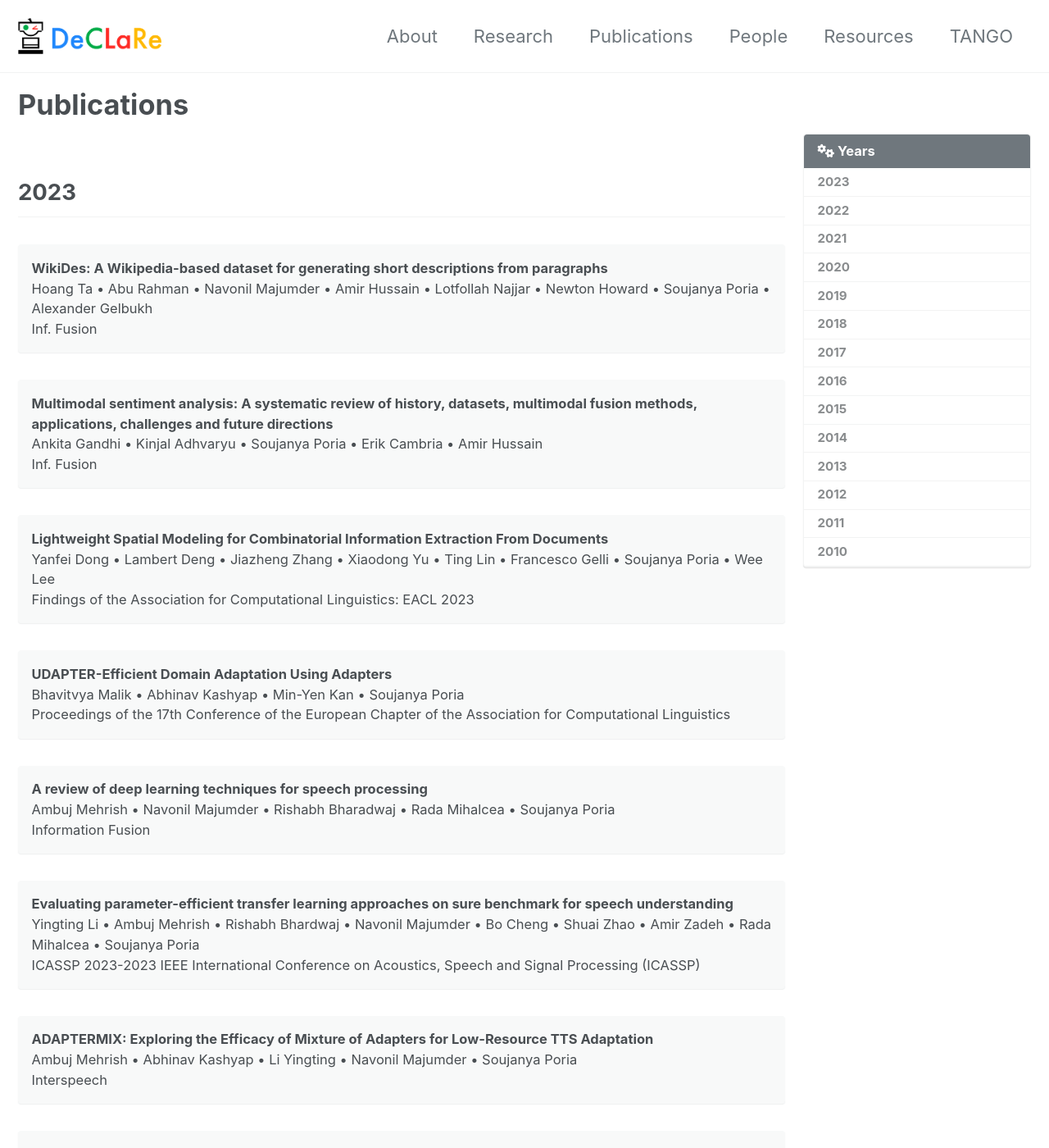
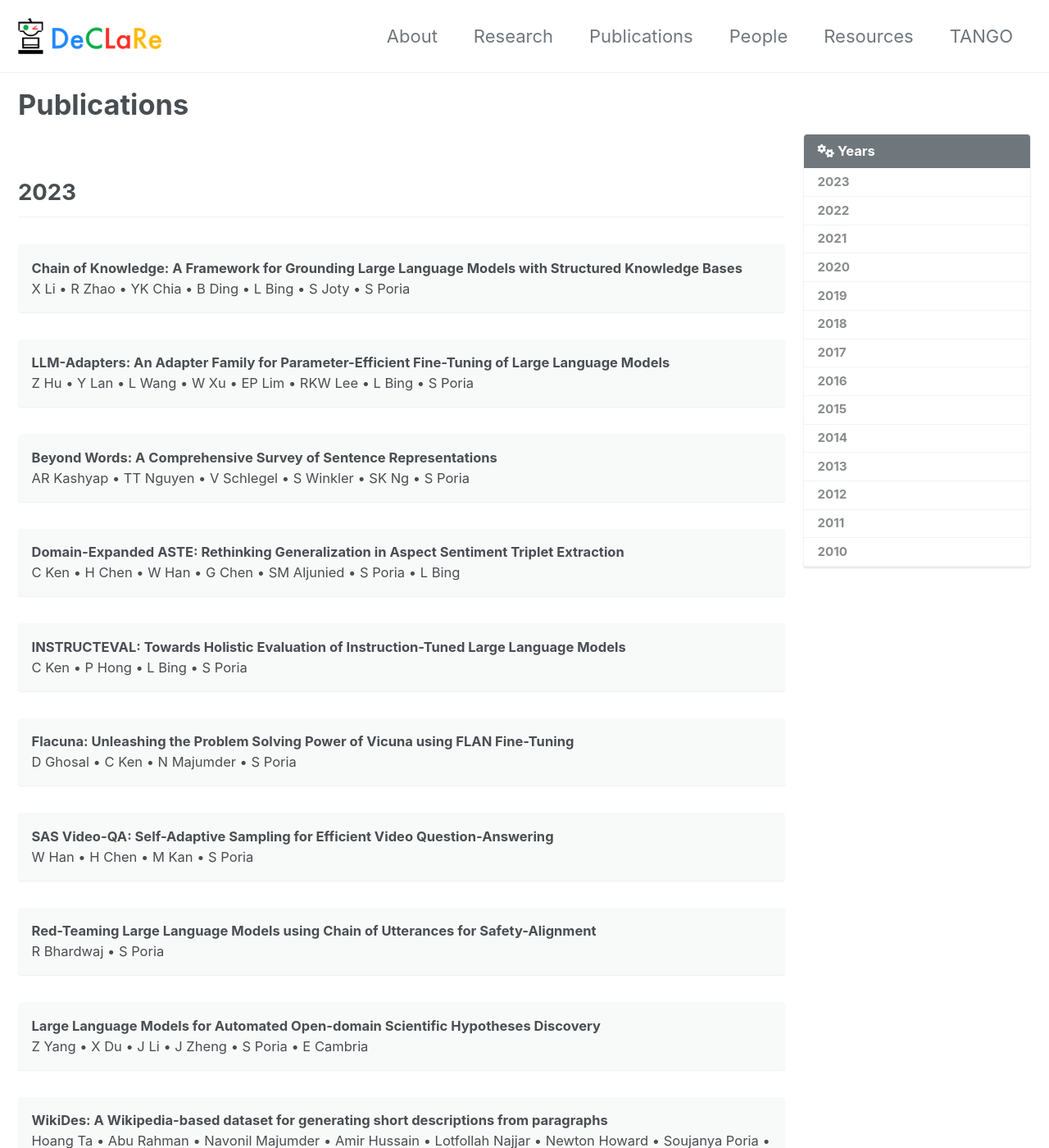
Before and after one commit to declare-lab/declare-lab.github.io, a Jekyll site: the page built from _pages/publications.md, in a window 1280 px wide and 1400 px high. Shown: the whole window at 82% size. Built offline with Jekyll 4.4.1, drawn with Linux system fonts in a browser that asks for light colours; cached includes are drawn as plain includes; nearby versions of some CDN libraries.

Commit message:
Update publications.md

```diff
--- a/_pages/publications.md
+++ b/_pages/publications.md
@@ -12,7 +12,60 @@ articlecolour: "#00001a"
 ---
 
 ## 2023
-
+<div class="notice">
+	<p>
+        <b>Chain of Knowledge: A Framework for Grounding Large Language Models with Structured Knowledge Bases</b> <br>
+       X Li • R Zhao • YK Chia • B Ding • L Bing • S Joty • S Poria<br>
+	</p>
+</div>
+<div class="notice">
+	<p>
+        <b>LLM-Adapters: An Adapter Family for Parameter-Efficient Fine-Tuning of Large Language Models</b> <br>
+       Z Hu • Y Lan • L Wang • W Xu • EP Lim • RKW Lee • L Bing • S Poria<br>
+	</p>
+</div>
+<div class="notice">
+	<p>
+        <b>Beyond Words: A Comprehensive Survey of Sentence Representations</b> <br>
+       AR Kashyap • TT Nguyen • V Schlegel • S Winkler • SK Ng • S Poria<br>
+	</p>
+</div>
+<div class="notice">
+	<p>
+        <b>Domain-Expanded ASTE: Rethinking Generalization in Aspect Sentiment Triplet Extraction</b> <br>
+       C Ken • H Chen • W Han • G Chen • SM Aljunied • S Poria • L Bing<br>
+	</p>
+</div>
+<div class="notice">
+	<p>
+        <b>INSTRUCTEVAL: Towards Holistic Evaluation of Instruction-Tuned Large Language Models</b> <br>
+       C Ken • P Hong • L Bing • S Poria<br>
+	</p>
+</div>
+<div class="notice">
+	<p>
+        <b>Flacuna: Unleashing the Problem Solving Power of Vicuna using FLAN Fine-Tuning</b> <br>
+       D Ghosal • C Ken • N Majumder • S Poria<br>
+	</p>
+</div>
+<div class="notice">
+	<p>
+        <b>SAS Video-QA: Self-Adaptive Sampling for Efficient Video Question-Answering</b> <br>
+       W Han • H Chen • M Kan • S Poria<br>
+	</p>
+</div>
+<div class="notice">
+	<p>
+        <b>Red-Teaming Large Language Models using Chain of Utterances for Safety-Alignment</b> <br>
+        R Bhardwaj • S Poria<br>
+	</p>
+</div>
+<div class="notice">
+	<p>
+        <b>Large Language Models for Automated Open-domain Scientific Hypotheses Discovery</b> <br>
+        Z Yang • X Du • J Li • J Zheng • S Poria • E Cambria<br>
+	</p>
+</div>
 <div class="notice">
 	<p>
         <b>WikiDes: A Wikipedia-based dataset for generating short descriptions from paragraphs</b> <br>
```
